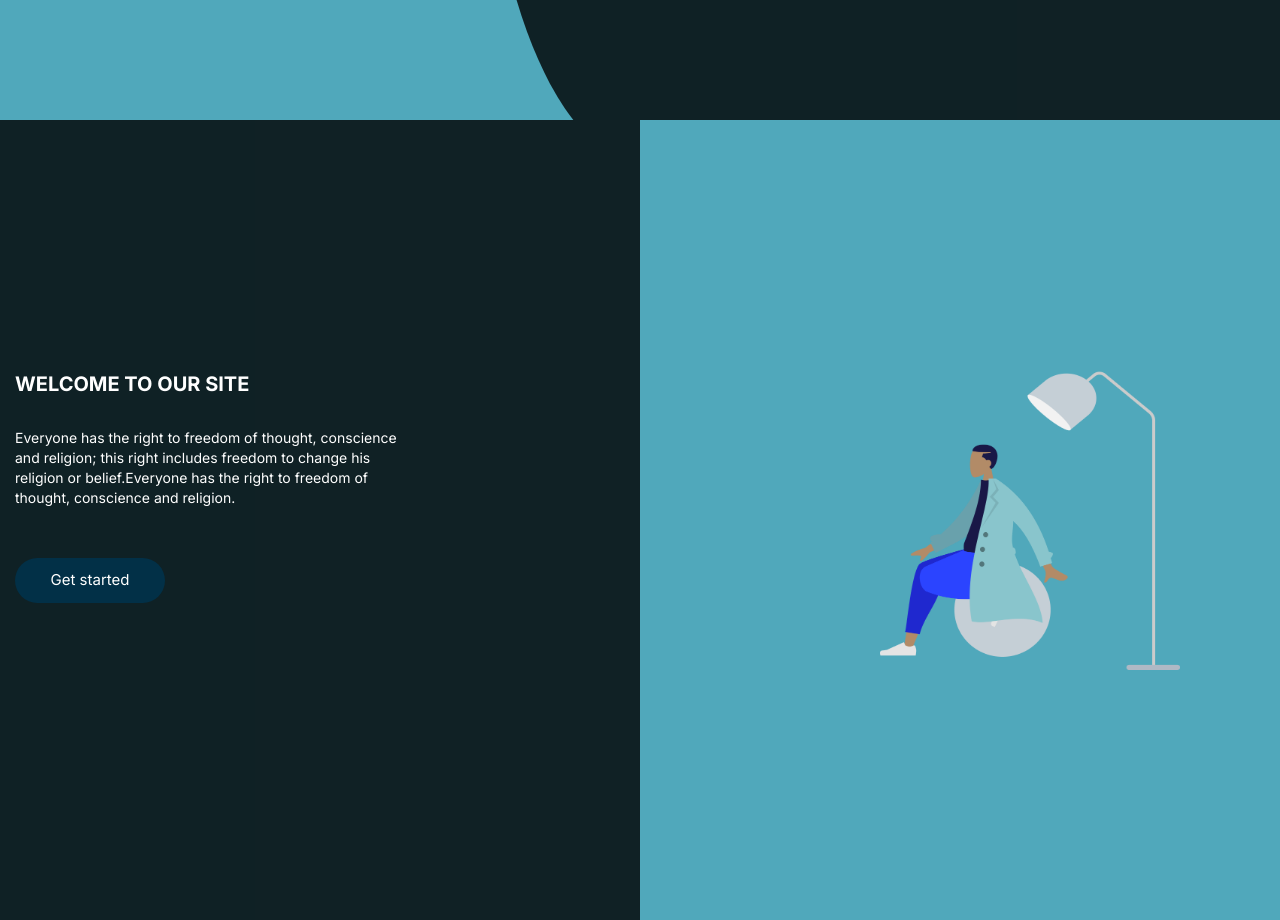
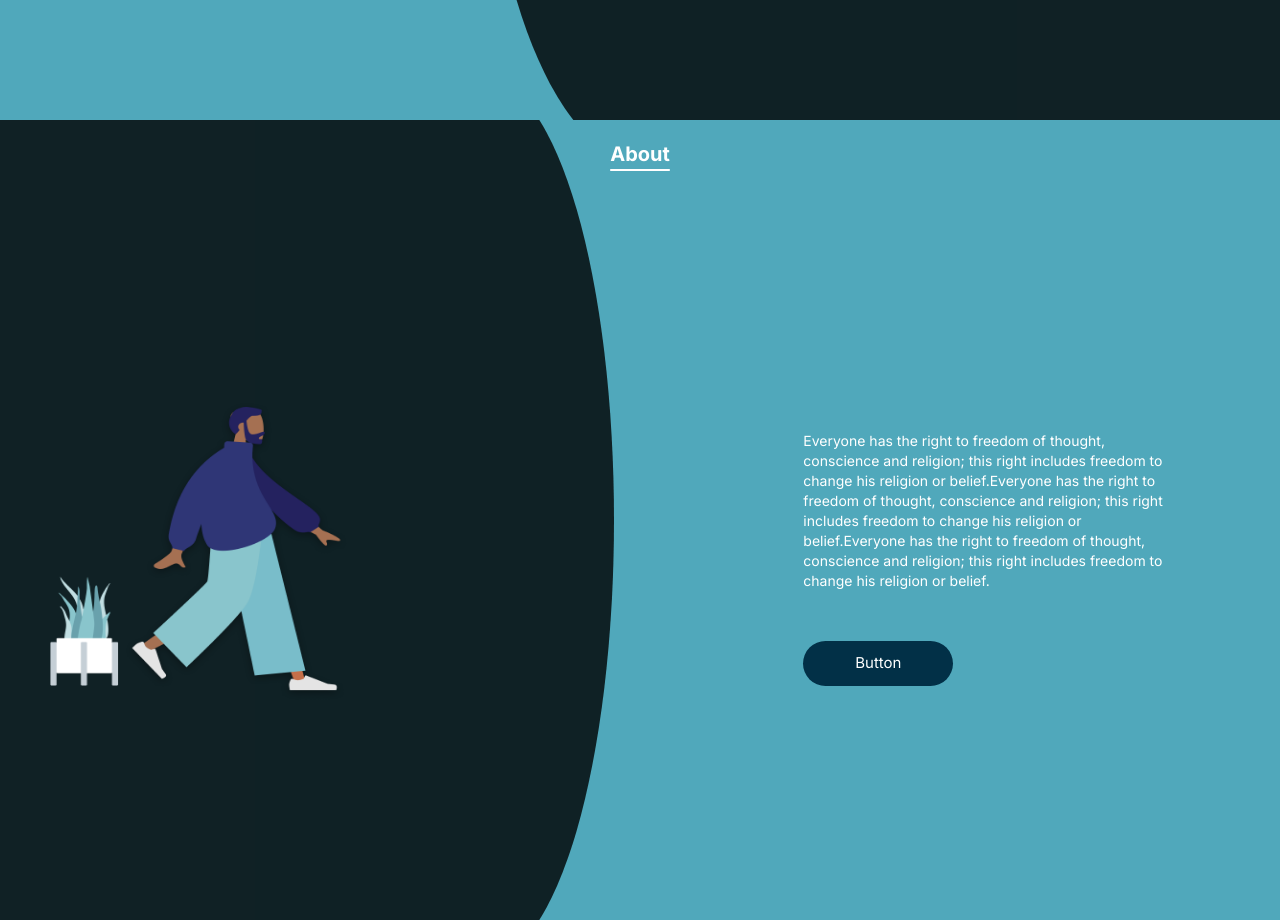
Before and after one commit to Scott-Kinzer/tailwind-next-simple-site, a Next.js app: page / in a window 1280 px wide. Shown: the part 680-1600 px from the top of the page. Built offline with nearby package versions, Linux system fonts and the light colour scheme.

Commit message:
feat: added about section & fixed resize bug

```diff
--- a/src/app/hooks/useResize.tsx
+++ b/src/app/hooks/useResize.tsx
@@ -6,15 +6,11 @@ export function useWindowSize(
 ) {
   useEffect(() => {
     function handleResize() {
-      sections[activeSection]?.current?.scrollIntoView({
-        behavior: 'smooth',
-      });
+      sections[activeSection]?.current?.scrollIntoView();
     }
 
     window.addEventListener('resize', handleResize);
 
-    handleResize();
-
     return () => window.removeEventListener('resize', handleResize);
   }, [activeSection, sections]);
 }
--- a/src/app/page.tsx
+++ b/src/app/page.tsx
@@ -19,6 +19,12 @@ export default function Home() {
   const totalSections = 2;
 
   useWindowSize(sections, activeSection);
+
+  useEffect(() => {
+    sections[activeSection]?.current?.scrollIntoView({
+      behavior: 'smooth',
+    });
+  }, [activeSection]);
 
   useEffect(() => {
     document.body.style.overflow = 'hidden';
--- a/src/app/sections/about/AboutSection.tsx
+++ b/src/app/sections/about/AboutSection.tsx
@@ -21,40 +21,43 @@ const AboutSection = ({ introRef, handleMouseDown, handleMouseUp }: Props) => {
       className="relative h-screen overflow-hidden bg-turquoise">
       <div
         className="
-        absolute right-1/2
-        h-screen w-1/2
+        absolute
+        h-screen w-[40%]
         bg-black
         opacity-80
         after:absolute
-        after:left-[-25%]
+        after:right-[-20%]
         after:top-[-5%]
         after:h-heightUp
         after:w-[50%]
         after:rounded-half
         after:bg-black
         after:content-['']"></div>
-      <div className="z-2 relative grid h-[100%] grid-cols-intro content-evenly pl-[15px] pr-[100px]">
+      <h1 className=" z-2 relative mt-5 text-center text-6xl font-bold text-white underline underline-offset-8 a:text-4xl b:text-xl">
+        About
+      </h1>
+      <div className="z-2 relative grid h-[100%] grid-cols-about content-evenly pl-[50px] pr-[100px]">
         <div>
-          <h1 className="text-6xl font-bold text-white a:text-4xl b:text-xl">
-            WELCOME TO OUR SITE
-          </h1>
+          <img
+            className="h-[500px] w-[500px] a:h-[300px] a:w-[300px]"
+            src="/images/about/walk.png"
+            alt="walk-human"
+          />
+        </div>
+        <div>
           <div className="mt-[76px] text-2xl text-white a:mt-[30px] a:text-xl b:text-sm">
             Everyone has the right to freedom of thought, conscience and
             religion; this right includes freedom to change his religion or
             belief.Everyone has the right to freedom of thought, conscience and
-            religion.
+            religion; this right includes freedom to change his religion or
+            belief.Everyone has the right to freedom of thought, conscience and
+            religion; this right includes freedom to change his religion or
+            belief.
           </div>
           <button className="mt-[50px] h-[90px] w-[300px] rounded-3xl bg-darkBlue text-[30px] text-white a:h-[45px] a:w-[150px] a:text-[15px]">
-            Get started
+            Button
           </button>
           <div className="mt-[50px] grid w-[50%] grid-cols-3 c:mt-[20px]"></div>
-        </div>
-        <div>
-          <img
-            className="ml-auto h-[500px] w-[500px] a:h-[300px] a:w-[300px]"
-            src="/images/intro/human-light.png"
-            alt="human"
-          />
         </div>
       </div>
     </div>
--- a/tailwind.config.js
+++ b/tailwind.config.js
@@ -25,6 +25,7 @@ module.exports = {
       },
       gridTemplateColumns: {
         'intro': '1fr 2fr',
+        'about': '2fr 1fr'
       },
       screens: {
         'a': {'max': '1635px'},
```
Also changed, not shown: public/images/about/walk.png (added).
